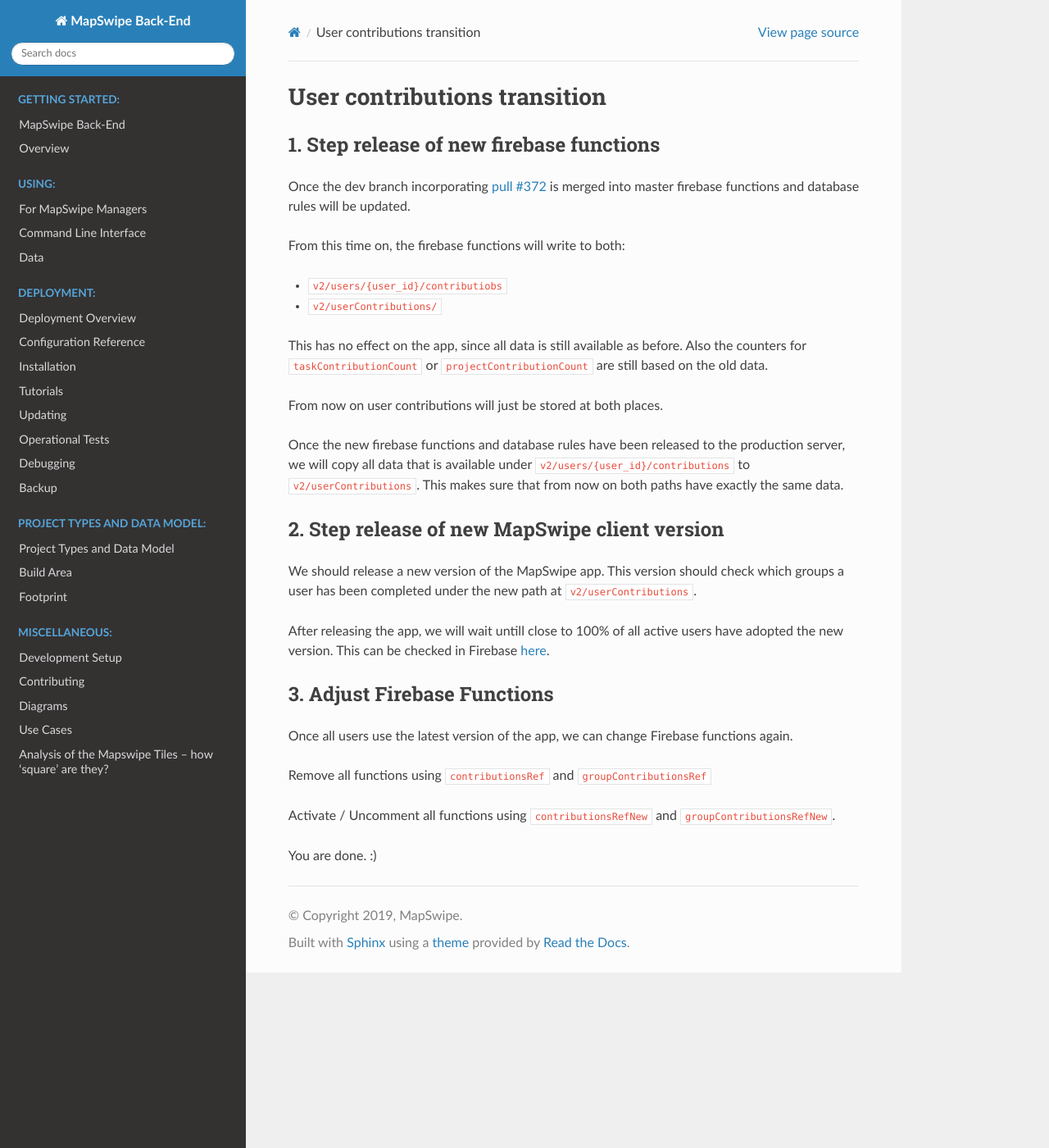
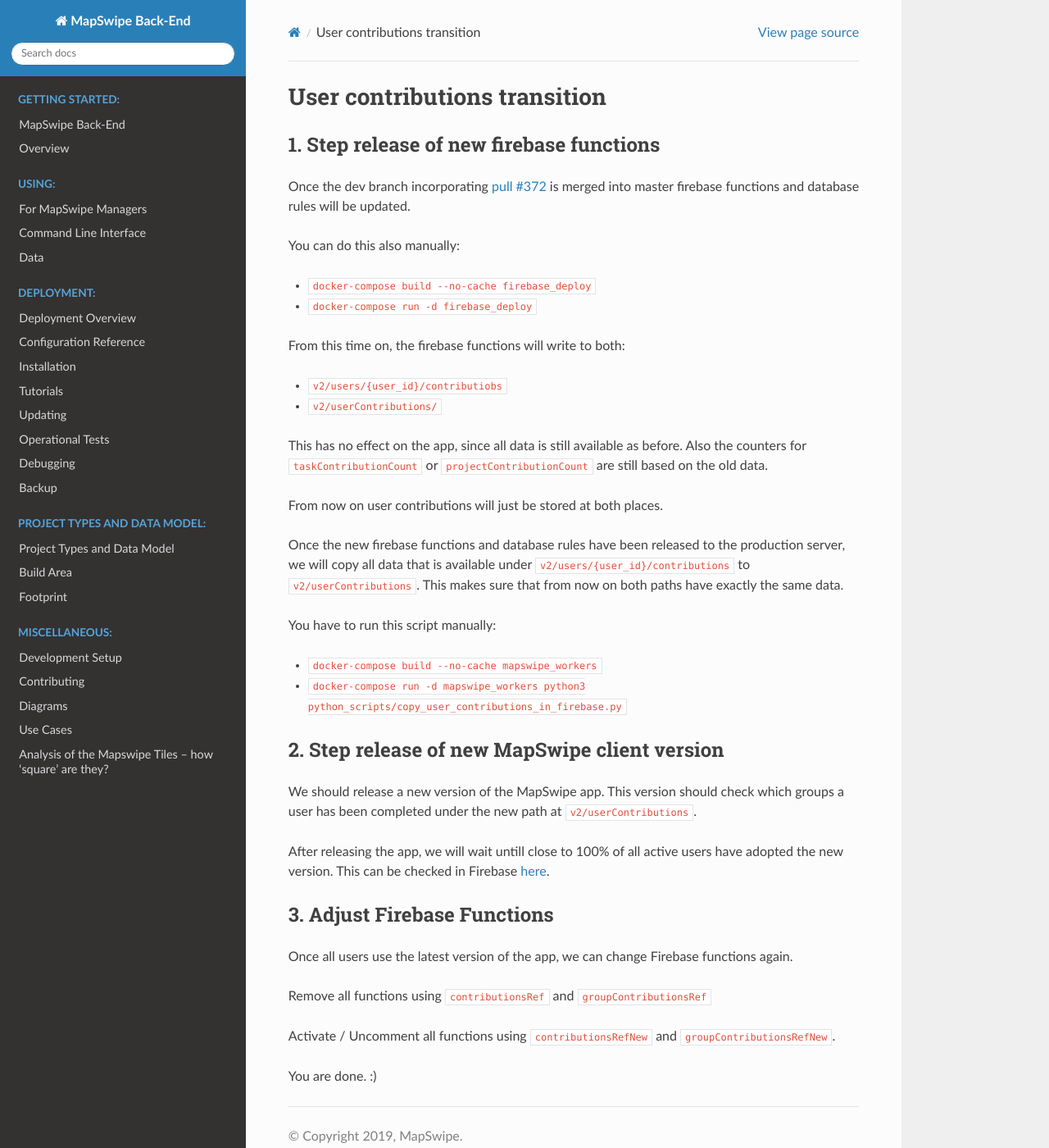
Before and after one commit to mapswipe/python-mapswipe-workers, a Sphinx documentation site: the page built from docs/source/user_contributions_transition.md, in a window 1280 px wide and 1400 px high. Shown: the whole window at 82% size. Built offline with Sphinx 7.4.7 and the Read the Docs theme 2.0.0, drawn with Linux system fonts in a browser that asks for light colours.

Commit message:
update docs

```diff
--- a/docs/source/user_contributions_transition.md
+++ b/docs/source/user_contributions_transition.md
@@ -2,6 +2,10 @@
 
 ## 1. Step release of new firebase functions
 Once the dev branch incorporating [pull #372](https://github.com/mapswipe/python-mapswipe-workers/pull/372) is merged into master firebase functions and database rules will be updated.
+
+You can do this also manually:
+* `docker-compose build --no-cache firebase_deploy`
+* `docker-compose run -d firebase_deploy`
 
 From this time on, the firebase functions will write to both:
 * `v2/users/{user_id}/contributiobs`
@@ -12,6 +16,10 @@
 From now on user contributions will just be stored at both places.
 
 Once the new firebase functions and database rules have been released to the production server, we will copy all data that is available under `v2/users/{user_id}/contributions` to `v2/userContributions`. This makes sure that from now on both paths have exactly the same data.
+
+You have to run this script manually:
+* `docker-compose build --no-cache mapswipe_workers`
+* `docker-compose run -d mapswipe_workers python3 python_scripts/copy_user_contributions_in_firebase.py`
 
 ## 2. Step release of new MapSwipe client version
 We should release a new version of the MapSwipe app. This version should check which groups a user has been completed under the new path at `v2/userContributions`.
```
